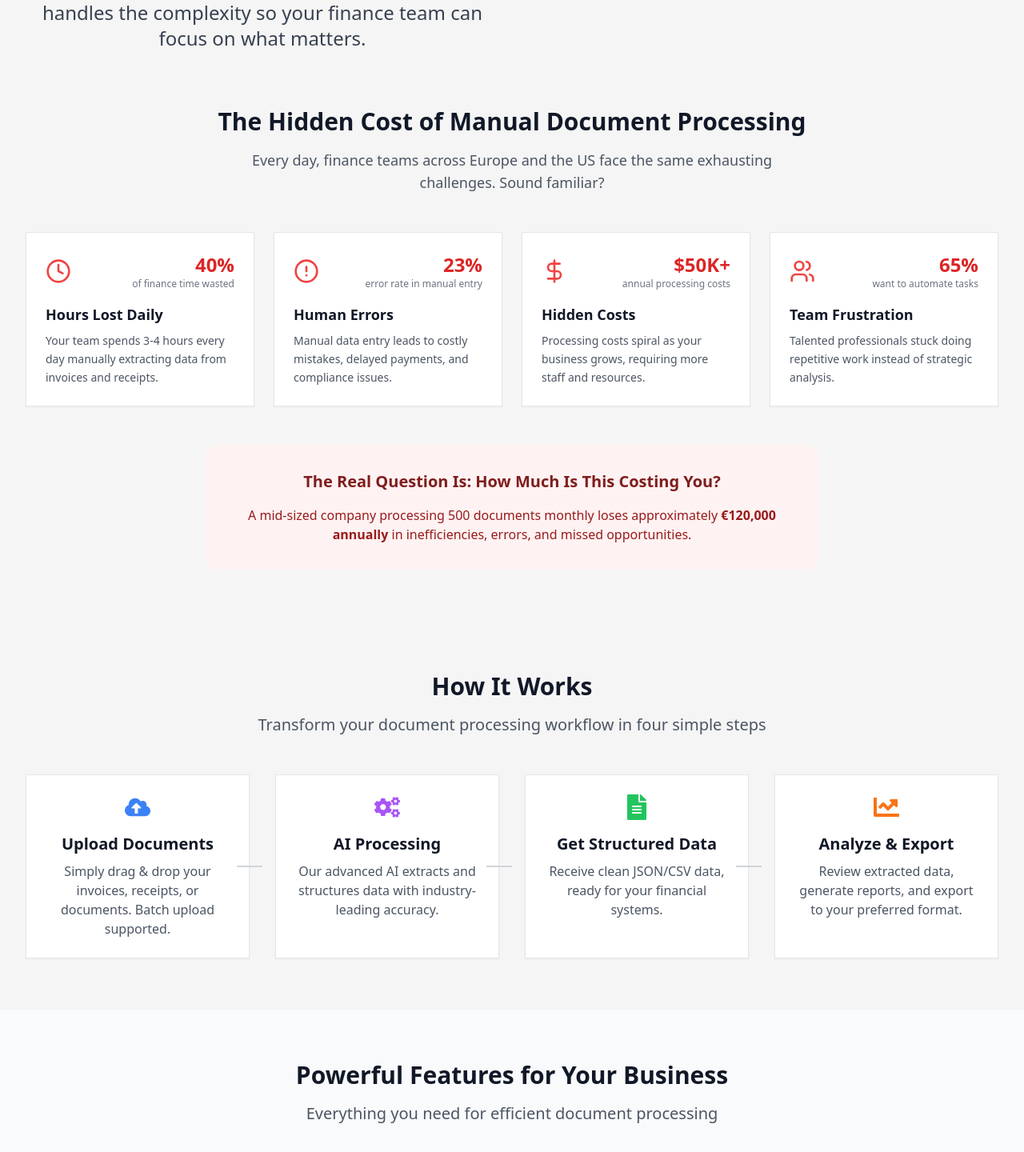
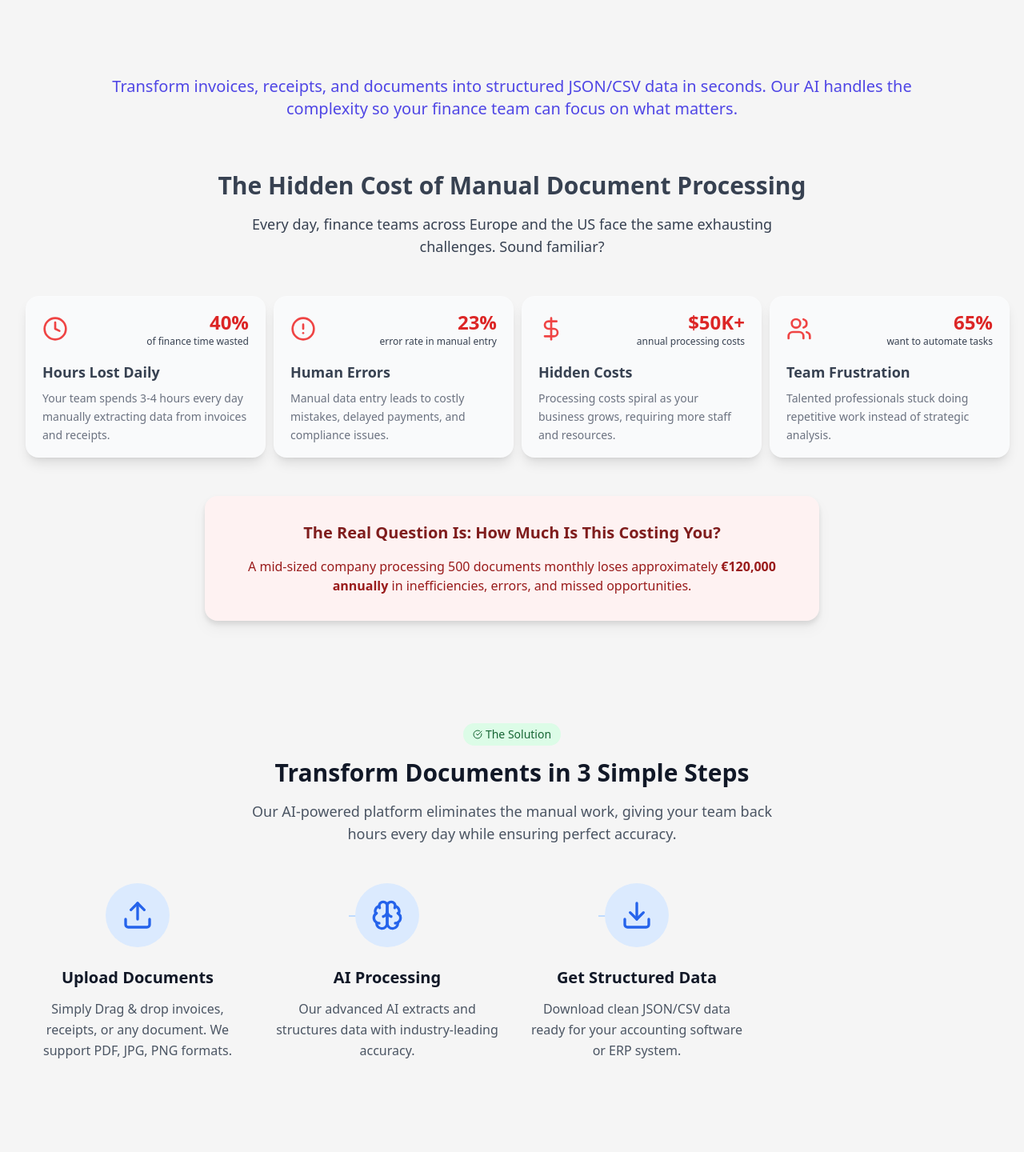
Before and after one commit to ImranAhmed26/devcom-frontend, a Next.js app: page /en in a window 1280 px wide. Shown: the part 650-2090 px from the top of the page at 80% size. Built offline with nearby package versions, Linux system fonts and the light colour scheme.

Commit message:
:fire: Update painpoints

```diff
--- a/src/app/[locale]/(home)/page.tsx
+++ b/src/app/[locale]/(home)/page.tsx
@@ -1,7 +1,7 @@
 import Banner from "@/components/Home/Banner";
 import { PainPoints } from "@/components/Home/Bolt/PainPoints";
 import Solution from "@/components/Home/Solution";
-import Features from "@/components/Home/Features";
+import { Features } from "@/components/Home/Bolt/Features";
 import Testimonials from "@/components/Home/Testimonials";
 import Pricing from "@/components/Home/Pricing";
 import FAQ from "@/components/Home/FAQ";
--- a/src/components/Home/Banner/index.tsx
+++ b/src/components/Home/Banner/index.tsx
@@ -30,15 +30,16 @@ const Banner = () => {
   const altLink = t("button.alt.link");
 
   return (
+    <motion.div className="flex flex-col justify-center items-center  min-h-[80vh] ">
       <motion.div
-      className="flex flex-col lg:flex-row items-center justify-between w-full lg:min-w-[80vw] h-[80vh] sm:px-4 px-8 py-12 lg:py-20 "
+        className="flex flex-col lg:flex-row items-center justify-between w-full lg:min-w-[80vw] sm:px-4 px-8 py-8"
         variants={containerVariants()}
         initial="hidden"
         animate="visible"
       >
         {/* Left: Banner Content */}
         <motion.div
-        className="w-full lg:w-1/2 flex flex-col items-center justify-center text-center gap-6 h-full"
+          className="w-full lg:w-2/3 flex flex-col items-center justify-center text-center gap-6 h-full"
           variants={itemVariants()}
         >
           <div className="mb-4 inline-flex items-center rounded-full bg-blue-100 px-3 py-1 text-sm font-medium text-blue-800 hover:bg-blue-200 transition-colors">
@@ -72,9 +73,6 @@ const Banner = () => {
             <ActionButton title={actionTitle} func={() => handleStartBuilding(actionLink)} />
             <AltButton title={altTitle} func={() => handleStartBuilding(altLink)} />
           </motion.div>
-        <motion.div className="pt-10 max-w-xl" variants={itemVariants()}>
-          <H4 para={description} />
-        </motion.div>
         </motion.div>
 
         {/* Right: Roaming Cards */}
@@ -82,6 +80,13 @@ const Banner = () => {
           <RoamingCards />
         </motion.div>
       </motion.div>
+      <motion.p
+        className="max-w-5xl font-extralight text-xl sm:text-xl text-brandLight dark:text-brandDark text-center"
+        variants={itemVariants()}
+      >
+        {description}
+      </motion.p>
+    </motion.div>
   );
 };
 
--- a/src/components/Home/Bolt/PainPoints.tsx
+++ b/src/components/Home/Bolt/PainPoints.tsx
@@ -1,37 +1,37 @@
-'use client';
+"use client";
 
-import { motion } from 'framer-motion';
-import { Clock, AlertCircle, DollarSign, Users } from 'lucide-react';
+import { motion } from "framer-motion";
+import { Clock, AlertCircle, DollarSign, Users } from "lucide-react";
 
 const painPoints = [
   {
     icon: Clock,
-    title: 'Hours Lost Daily',
-    description: 'Your team spends 3-4 hours every day manually extracting data from invoices and receipts.',
-    stat: '40%',
-    statLabel: 'of finance time wasted'
+    title: "Hours Lost Daily",
+    description: "Your team spends 3-4 hours every day manually extracting data from invoices and receipts.",
+    stat: "40%",
+    statLabel: "of finance time wasted",
   },
   {
     icon: AlertCircle,
-    title: 'Human Errors',
-    description: 'Manual data entry leads to costly mistakes, delayed payments, and compliance issues.',
-    stat: '23%',
-    statLabel: 'error rate in manual entry'
+    title: "Human Errors",
+    description: "Manual data entry leads to costly mistakes, delayed payments, and compliance issues.",
+    stat: "23%",
+    statLabel: "error rate in manual entry",
   },
   {
     icon: DollarSign,
-    title: 'Hidden Costs',
-    description: 'Processing costs spiral as your business grows, requiring more staff and resources.',
-    stat: '$50K+',
-    statLabel: 'annual processing costs'
+    title: "Hidden Costs",
+    description: "Processing costs spiral as your business grows, requiring more staff and resources.",
+    stat: "$50K+",
+    statLabel: "annual processing costs",
   },
   {
     icon: Users,
-    title: 'Team Frustration',
-    description: 'Talented professionals stuck doing repetitive work instead of strategic analysis.',
-    stat: '65%',
-    statLabel: 'want to automate tasks'
-  }
+    title: "Team Frustration",
+    description: "Talented professionals stuck doing repetitive work instead of strategic analysis.",
+    stat: "65%",
+    statLabel: "want to automate tasks",
+  },
 ];
 
 export function PainPoints() {
@@ -39,12 +39,9 @@ export function PainPoints() {
     <section className="px-4 py-16 sm:px-6 lg:px-8">
       <div className="mx-auto max-w-7xl">
         <div className="text-center mb-12">
-          <h2 className="text-3xl font-bold text-gray-900 mb-4">
-            The Hidden Cost of Manual Document Processing
-          </h2>
-          <p className="text-lg text-gray-600 max-w-2xl mx-auto">
-            Every day, finance teams across Europe and the US face the same exhausting challenges.
-            Sound familiar?
+          <h2 className="text-3xl font-bold mb-4">The Hidden Cost of Manual Document Processing</h2>
+          <p className="text-lg max-w-2xl mx-auto">
+            Every day, finance teams across Europe and the US face the same exhausting challenges. Sound familiar?
           </p>
         </div>
 
@@ -56,25 +53,20 @@ export function PainPoints() {
               whileInView={{ opacity: 1, y: 0 }}
               transition={{ duration: 0.5, delay: index * 0.1 }}
               viewport={{ once: true }}
+              whileTap={{ scale: 1.1, transition: { duration: 0.7 } }}
             >
-              <div className="h-full rounded-lg border border-gray-200 bg-white p-6 shadow-sm hover:border-blue-200 transition-colors">
+              <div
+                className={`cursor-pointer shadow-lg rounded-2xl bg-gray-50 dark:bg-hexaGray backdrop--2xl px-5 py-4 min-w-[300px] max-w-[320px] pointer-events-auto border border-white/20 dark:border-gray-700/20`}
+              >
                 <div className="flex items-center justify-between mb-4">
                   <point.icon className="h-8 w-8 text-red-500" />
                   <div className="text-right">
-                    <div className="text-2xl font-bold text-red-600">
-                      {point.stat}
-                    </div>
-                    <div className="text-xs text-gray-500">
-                      {point.statLabel}
-                    </div>
+                    <div className="text-2xl font-bold text-red-600">{point.stat}</div>
+                    <div className="text-xs ">{point.statLabel}</div>
                   </div>
                 </div>
-                <h3 className="text-lg font-semibold text-gray-900 mb-2">
-                  {point.title}
-                </h3>
-                <p className="text-gray-600 text-sm leading-relaxed">
-                  {point.description}
-                </p>
+                <h3 className="text-lg font-semibold mb-2">{point.title}</h3>
+                <p className=" text-sm leading-relaxed text-gray-500">{point.description}</p>
               </div>
             </motion.div>
           ))}
@@ -87,14 +79,13 @@ export function PainPoints() {
           viewport={{ once: true }}
           className="mt-12 text-center"
         >
-          <div className="bg-red-50 rounded-2xl p-8 max-w-3xl mx-auto">
-            <h3 className="text-xl font-semibold text-red-900 mb-4">
+          <div className="bg-red-50 dark:bg-red-950/90 rounded-2xl p-8 max-w-3xl mx-auto drop-shadow-lg">
+            <h3 className="text-xl font-semibold text-red-900 dark:text-red-300 mb-4">
               The Real Question Is: How Much Is This Costing You?
             </h3>
-            <p className="text-red-800">
+            <p className="text-red-800 dark:text-red-50">
               A mid-sized company processing 500 documents monthly loses approximately
-              <span className="font-bold"> €120,000 annually</span> in inefficiencies,
-              errors, and missed opportunities.
+              <span className="font-bold"> €120,000 annually</span> in inefficiencies, errors, and missed opportunities.
             </p>
           </div>
         </motion.div>
--- a/src/components/Home/Solution.tsx
+++ b/src/components/Home/Solution.tsx
@@ -1,28 +1,48 @@
 "use client";
 import { motion } from "framer-motion";
-import { FaCloudUploadAlt, FaCogs, FaFileAlt, FaChartLine } from "react-icons/fa";
+import { Upload, Brain, Download, CheckCircle } from "lucide-react";
 
 const steps = [
+  // {
+  //   icon: <FaCloudUploadAlt className="w-8 h-8 text-blue-500" />,
+  //   title: "Upload Documents",
+  //   description: "Simply drag & drop your invoices, receipts, or documents. Batch upload supported.",
+  // },
+  // {
+  //   icon: <FaCogs className="w-8 h-8 text-purple-500" />,
+  //   title: "AI Processing",
+  //   description: "Our advanced AI extracts and structures data with industry-leading accuracy.",
+  // },
+  // {
+  //   icon: <FaFileAlt className="w-8 h-8 text-green-500" />,
+  //   title: "Get Structured Data",
+  //   description: "Receive clean JSON/CSV data, ready for your financial systems.",
+  // },
+  // {
+  //   icon: <FaChartLine className="w-8 h-8 text-orange-500" />,
+  //   title: "Analyze & Export",
+  //   description: "Review extracted data, generate reports, and export to your preferred format.",
+  // },
   {
-    icon: <FaCloudUploadAlt className="w-8 h-8 text-blue-500" />,
+    icon: Upload,
     title: "Upload Documents",
-    description: "Simply drag & drop your invoices, receipts, or documents. Batch upload supported."
+    description: "Simply Drag & drop invoices, receipts, or any document. We support PDF, JPG, PNG formats.",
   },
   {
-    icon: <FaCogs className="w-8 h-8 text-purple-500" />,
+    icon: Brain,
     title: "AI Processing",
-    description: "Our advanced AI extracts and structures data with industry-leading accuracy."
+    description: "Our advanced AI extracts and structures data with industry-leading accuracy.",
   },
   {
-    icon: <FaFileAlt className="w-8 h-8 text-green-500" />,
+    icon: Download,
     title: "Get Structured Data",
-    description: "Receive clean JSON/CSV data, ready for your financial systems."
+    description: "Download clean JSON/CSV data ready for your accounting software or ERP system.",
   },
-  {
-    icon: <FaChartLine className="w-8 h-8 text-orange-500" />,
-    title: "Analyze & Export",
-    description: "Review extracted data, generate reports, and export to your preferred format."
-  }
+  // {
+  //   icon: CheckCircle,
+  //   title: "Integrate & Automate",
+  //   description: "Connect via API or use our integrations with QuickBooks, SAP, and other platforms.",
+  // },
 ];
 
 const Solution = () => {
@@ -30,26 +50,35 @@ const Solution = () => {
     <section className="py-16">
       <div className="max-w-7xl mx-auto px-4 sm:px-6 lg:px-8">
         <div className="text-center mb-12">
-          <motion.h2
-            initial={{ opacity: 0, y: 20 }}
-            whileInView={{ opacity: 1, y: 0 }}
-            transition={{ duration: 0.5 }}
-            className="text-3xl font-bold text-gray-900 dark:text-white mb-4"
-          >
-            How It Works
-          </motion.h2>
-          <motion.p
-            initial={{ opacity: 0, y: 20 }}
-            whileInView={{ opacity: 1, y: 0 }}
-            transition={{ duration: 0.5, delay: 0.2 }}
-            className="text-xl text-gray-600 dark:text-gray-300"
-          >
-            Transform your document processing workflow in four simple steps
-          </motion.p>
+          <div className="mb-4 inline-flex items-center rounded-full bg-green-100 px-3 py-1 text-sm font-medium text-green-800 hover:bg-green-200 transition-colors">
+            <CheckCircle className="mr-1 h-3 w-3" />
+            The Solution
+          </div>
+          <h2 className="text-3xl font-bold text-gray-900 mb-4">Transform Documents in 3 Simple Steps</h2>
+          <p className="text-lg text-gray-600 max-w-2xl mx-auto">
+            Our AI-powered platform eliminates the manual work, giving your team back hours every day while ensuring perfect
+            accuracy.
+          </p>
         </div>
 
-        <div className="grid md:grid-cols-2 lg:grid-cols-4 gap-8">
+        <div className="grid lg:grid-cols-4 gap-8 mb-16">
           {steps.map((step, index) => (
+            <div key={index} className="text-center relative">
+              <div className="w-20 h-20 bg-blue-100 rounded-full flex items-center justify-center mx-auto mb-6">
+                <step.icon className="w-10 h-10 text-blue-600" />
+              </div>
+              <h3 className="text-xl font-semibold text-gray-900 mb-3">{step.title}</h3>
+              <p className="text-gray-600 leading-relaxed">{step.description}</p>
+
+              {index < steps.length - 1 && (
+                <div className="hidden lg:block absolute top-10 left-full w-full">
+                  <div className="w-8 h-0.5 bg-blue-200 mx-auto"></div>
+                </div>
+              )}
+            </div>
+          ))}
+        </div>
+        {/* {steps.map((step, index) => (
             <motion.div
               key={step.title}
               initial={{ opacity: 0, y: 20 }}
@@ -59,15 +88,9 @@ const Solution = () => {
             >
               <div className="bg-white dark:bg-gray-800 p-6 rounded-lg shadow-sm border border-gray-200 dark:border-gray-700 hover:shadow-md transition-shadow duration-300 h-full">
                 <div className="flex flex-col items-center text-center">
-                  <div className="mb-4">
-                    {step.icon}
-                  </div>
-                  <h3 className="text-xl font-semibold text-gray-900 dark:text-white mb-2">
-                    {step.title}
-                  </h3>
-                  <p className="text-gray-600 dark:text-gray-300">
-                    {step.description}
-                  </p>
+                  <div className="mb-4">{step.icon}</div>
+                  <h3 className="text-xl font-semibold text-gray-900 dark:text-white mb-2">{step.title}</h3>
+                  <p className="text-gray-600 dark:text-gray-300">{step.description}</p>
                 </div>
               </div>
               {index < steps.length - 1 && (
@@ -76,8 +99,7 @@ const Solution = () => {
                 </div>
               )}
             </motion.div>
-          ))}
-        </div>
+          ))} */}
       </div>
     </section>
   );
```
Lines whose indentation alone changed are shown as unchanged.
